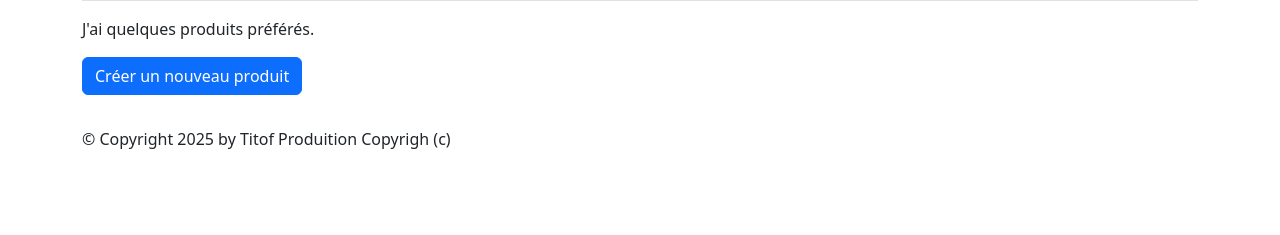
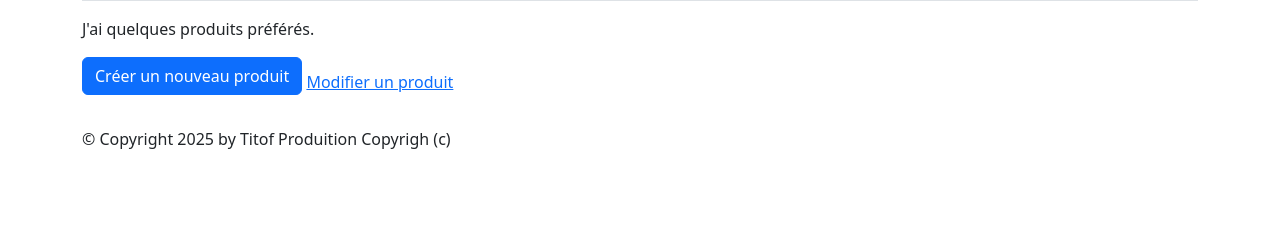
Before and after one commit to Fbouam/bouamrani_progavance, a Django app: page /monApp/produits/ in a window 1280 px wide. Shown: the part 334-569 px from the top of the page. Run offline with Django 5.2, Linux system fonts and the light colour scheme; data comes from the database, SQL or seed files in the repository; some libraries are stand-ins or nearby versions.

Commit message:
j'ai fini la section (La vue générique de mise à jour DJANGO)

```diff
--- a/tutoDjango/monApp/templates/monApp/detail_produit.html
+++ b/tutoDjango/monApp/templates/monApp/detail_produit.html
@@ -13,5 +13,6 @@
         <li>Catégorie : {{ prdt.categorie }}</li>
         <li>Statut : {{ prdt.status }}</li>
         <a href="{% url 'lst_prdts' %}">Retour à la liste des produits</a>
+        <a href="{% url 'prdt-chng' prdt.refProd %}">Modifier un produit</a>
     </ul>
 {% endblock %}
--- a/tutoDjango/monApp/templates/monApp/list_produits.html
+++ b/tutoDjango/monApp/templates/monApp/list_produits.html
@@ -43,6 +43,7 @@ produits préférés.
 
 <p>
     <a class="btn btn-primary mb-3" href="{% url 'crt-prdt' %}">Créer un nouveau produit</a>
+    <a href="{% url 'prdt-chng' prdt.refProd %}">Modifier un produit</a>
 </p>
 
 {% endblock %}
--- a/tutoDjango/monApp/urls.py
+++ b/tutoDjango/monApp/urls.py
@@ -12,7 +12,7 @@ urlpatterns = [
     #path('aboutus', views.aboutus, name='aboutus'),
     #path('produits/', views.ListProduits, name='list_produits'),
     path("produits/",views.ProduitListView.as_view(),name="lst_prdts"),
-    path("produit/",views.ProduitCreateView.as_view(), name="crt-prdt"),
+    path("produit/<pk>/update/",views.ProduitUpdateView.as_view(), name="prdt-chng"),
     path("produit/<pk>/" ,views.ProduitDetailView.as_view(), name="dtl_prdt"),
     path("categories/", views.CategorieListView.as_view(), name="lst_cats"),
     path('categorie/<int:pk>/', views.CategorieDetailView.as_view(), name='dtl_cat'),
--- a/tutoDjango/monApp/views.py
+++ b/tutoDjango/monApp/views.py
@@ -1,6 +1,6 @@
 from django.shortcuts import render
 from django.http import HttpResponse, HttpResponseNotFound, Http404
-from django.views.generic import TemplateView, ListView, DetailView, CreateView
+from django.views.generic import TemplateView, ListView, DetailView, CreateView, UpdateView
 from .models import Produit, Categorie, Statut
 from . import models as models_module
 from django.contrib.auth.views import LoginView
@@ -228,3 +228,25 @@ class ProduitCreateView(CreateView):
     def form_valid(self, form: BaseModelForm) -> HttpResponse:
         prdt = form.save()
         return redirect('dtl-prdt', prdt.refProd)
+
+class ProduitUpdateView(UpdateView):
+    model = Produit
+    form_class = ProduitForm
+    template_name = "monApp/update_produit.html"
+
+    def form_valid(self, form: BaseModelForm) -> HttpResponse:
+        prdt = form.save()
+        return redirect('dtl-prdt', prdt.refProd)
+
+def ProduitUpdate(request, pk):
+    prdt = Produit.objects.get(refProd=pk)
+    if request.method == 'POST':
+        form = ProduitForm(request.POST, instance=prdt)
+        if form.is_valid():
+            # mettre à jour le produit existant dans la base de données
+            form.save()
+            # rediriger vers la page détaillée du produit que nous venons de mettre à jour
+            return redirect('dtl-prdt', prdt.refProd)
+    else:
+        form = ProduitForm(instance=prdt)
+    return render(request, 'monApp/update_produit.html', {'form': form})
```
Also changed, not shown: tutoDjango/monApp/templates/monApp/update_produit.html (added, +9 -0 lines).
